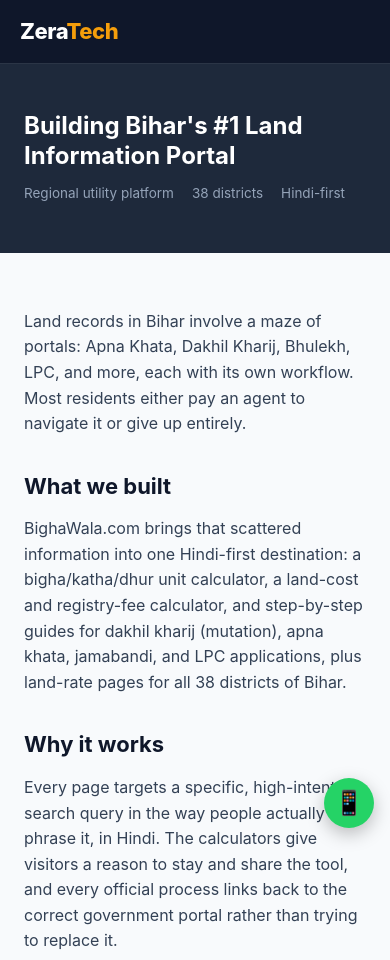
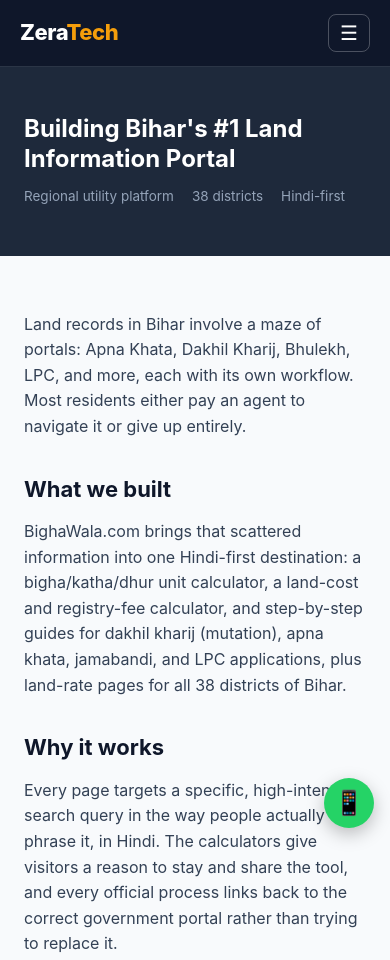
Before and after one commit to zeradental3585-dotcom/zeratech-io-app, a plain HTML site: page case-studies/bighawala.html in a window 390 px wide. Shown: the top 960 px of the page. Drawn offline with Linux system fonts and the light colour scheme.

Commit message:
Add files via upload

```diff
--- a/case-studies/bighawala.html
+++ b/case-studies/bighawala.html
@@ -31,6 +31,7 @@
 <header class="site">
   <div class="wrap">
     <a href="../index.html" class="logo">Zera<span>Tech</span></a>
+    <button type="button" class="menu-toggle" aria-label="Toggle menu" aria-expanded="false">&#9776;</button>
     <nav class="site">
       <a href="../index.html">Home</a>
       <a href="../services.html">Services</a>
```
Also changed, not shown: case-studies/safalbalak.html (+1 -0 lines), case-studies/udakishunganj.html (+1 -0 lines).
